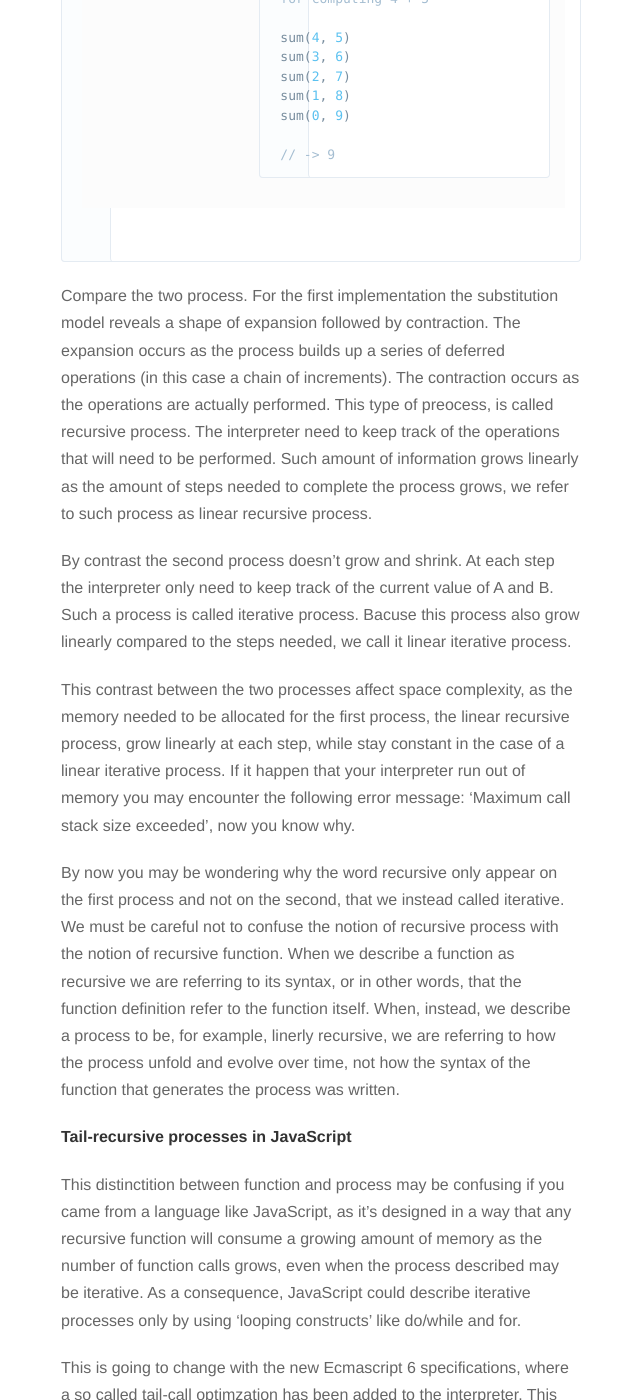
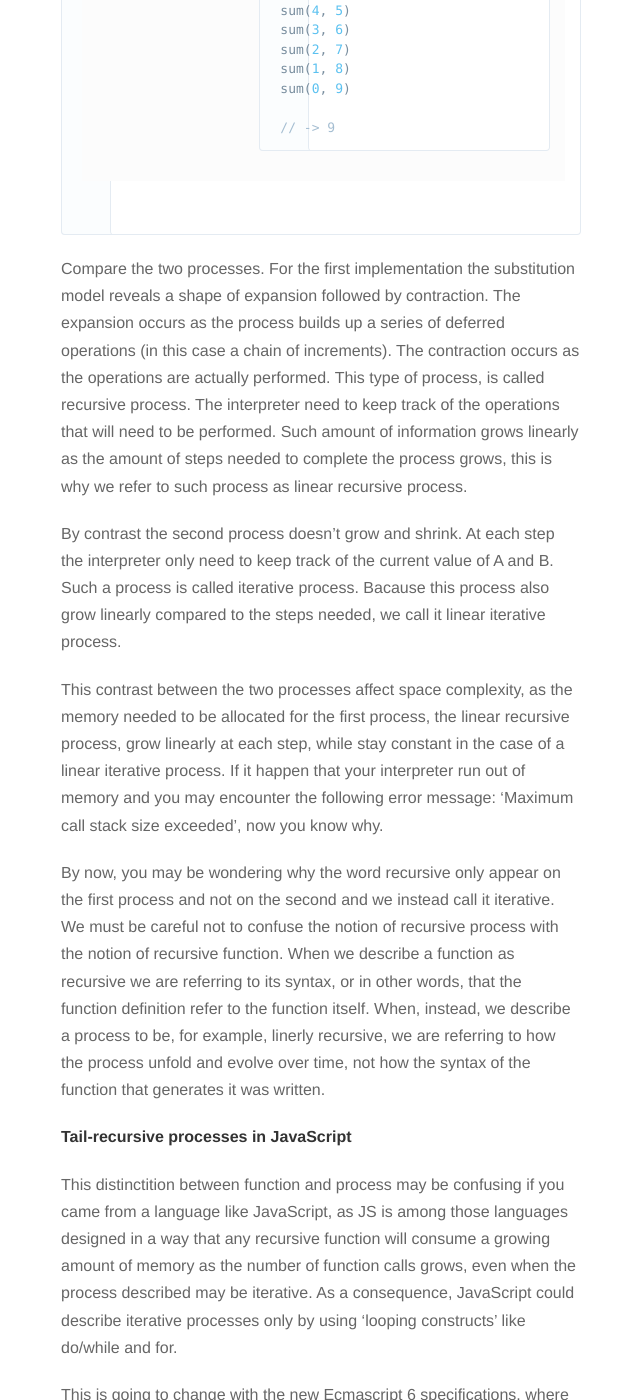
Before and after one commit to nickbalestra/nickbalestra.github.io, a Jekyll site: the page built from _posts/2015-10-10-recursion-workshop.markdown, in a window 1280 px wide and 1400 px high, scrolled down 3103 px. Shown: the whole window, without its empty margins (319-959 px from the left). Built offline with Jekyll 4.4.1, drawn with Linux system fonts in a browser that asks for light colours; nearby versions of some CDN libraries; Markdown is read by kramdown in place of the engine named in the settings; some of the changed text lies outside the part shown.

Commit message:
small fixes to latest post on recursion

```diff
--- a/_posts/2015-10-10-recursion-workshop.markdown
+++ b/_posts/2015-10-10-recursion-workshop.markdown
@@ -13,7 +13,7 @@ This post is my attempt to write about recursion. If you are familiar with SICP,
 
 ## Linear Recursion and Iteration
 
-Let's start by implementing a function that will allow us to calculate the sum of two numbers without relying on the `+` operator. Immagine we were to write a possible implementation of the `+` operator itself.
+Let's start by implementing a function that will allow us to calculate the sum of two numbers without relying on the `+` operator.
 
 For the sake of the example let's assume we have two functions that we can rely on: inc() wich increments its argument by 1 and dec(), which decrements its argument by 1:
 
@@ -56,7 +56,7 @@ inc(8)
 // -> 9
 {% endhighlight %}
 
-Now let's take a different perspective on computing sum. We could describe sum by specifying that we first decrement A and incremen B and then sum them together, and so on until we reach 0 + 9. Therefore, another possible, but still valid, way to define sum in term of inc and dec could be:
+Now let's take a different perspective on computing sum. We could describe sum by specifying that we first decrement A and incremen B and then sum them together, and so on until we reach 0 + 9. Therefore, another possible, but still valid, way to define sum in term of inc and dec is:
 
 {% highlight javascript linenos %}
 function sum(a, b) {
@@ -83,21 +83,21 @@ sum(0, 9)
 // -> 9
 {% endhighlight %}
 
-Compare the two process. For the first implementation the substitution model reveals a shape of expansion followed by contraction. The expansion occurs as the process builds up a series of deferred operations (in this case a chain of increments). The contraction occurs as the operations are actually performed. This type of preocess, is called recursive process. The interpreter need to keep track of the operations that will need to be performed. Such amount of information grows linearly as the amount of steps needed to complete the process grows, we refer to such process as linear recursive process.
+Compare the two processes. For the first implementation the substitution model reveals a shape of expansion followed by contraction. The expansion occurs as the process builds up a series of deferred operations (in this case a chain of increments). The contraction occurs as the operations are actually performed. This type of process, is called recursive process. The interpreter need to keep track of the operations that will need to be performed. Such amount of information grows linearly as the amount of steps needed to complete the process grows, this is why we refer to such process as linear recursive process.
 
-By contrast the second process doesn't grow and shrink. At each step the interpreter only need to keep track of the current value of A and B. Such a process is called iterative process. Bacuse this process also grow linearly compared to the steps needed, we call it linear iterative process.
+By contrast the second process doesn't grow and shrink. At each step the interpreter only need to keep track of the current value of A and B. Such a process is called iterative process. Bacause this process also grow linearly compared to the steps needed, we call it linear iterative process.
 
-This contrast between the two processes affect space complexity, as the memory needed to be allocated for the first process, the linear recursive process, grow linearly at each step, while stay constant in the case of a linear iterative process. If it happen that your interpreter run out of memory you may encounter the following error message: 'Maximum call stack size exceeded', now you know why.
+This contrast between the two processes affect space complexity, as the memory needed to be allocated for the first process, the linear recursive process, grow linearly at each step, while stay constant in the case of a linear iterative process. If it happen that your interpreter run out of memory and you may encounter the following error message: 'Maximum call stack size exceeded', now you know why.
 
-By now you may be wondering why the word recursive only appear on the first process and not on the second, that we instead called iterative. We must be careful not to confuse the notion of recursive process with the notion of recursive function. When we describe a function as recursive we are referring to its syntax, or in other words, that the function definition refer to the function itself. When, instead, we describe a process to be, for example, linerly recursive, we are referring to how the process unfold and evolve over time, not how the syntax of the function that generates the process was written.
+By now, you may be wondering why the word recursive only appear on the first process and not on the second and we instead call it iterative. We must be careful not to confuse the notion of recursive process with the notion of recursive function. When we describe a function as recursive we are referring to its syntax, or in other words, that the function definition refer to the function itself. When, instead, we describe a process to be, for example, linerly recursive, we are referring to how the process unfold and evolve over time, not how the syntax of the function that generates it was written.
 
 ####Tail-recursive processes in JavaScript
 
-This distinctition between function and process may be confusing if you came from a language like JavaScript, as it's designed in a way that any recursive function will consume a growing amount of memory as the number of function calls grows, even when the process described may be iterative. As a consequence, JavaScript could describe iterative processes only by using 'looping constructs' like do/while and for.
+This distinctition between function and process may be confusing if you came from a language like JavaScript, as JS is among those languages designed in a way that any recursive function will consume a growing amount of memory as the number of function calls grows, even when the process described may be iterative. As a consequence, JavaScript could describe iterative processes only by using 'looping constructs' like do/while and for.
 
 This is going to change with the new Ecmascript 6 specifications, where a so called tail-call optimzation has been added to the interpreter. This allows the interpreter to excecute an iterative process in constant space even if that iterative process is described by a recursive function. The tail-recursive implementation in ES6 allow to use the ordinary function invocation to express iterative processes so that special iteration constructs are useful only as syntactic sugar.
 
-If you are familiar with functional libraries like lodash or underscore, you know how we can implement for example functions like each and reduce by relying on looping constructs.
+If you are familiar with functional libraries like lodash or underscore, you know how we can implement functions like each and reduce by relying on looping constructs.
 Following are two examples of a recursive implementation of each and reduce that take advantage of the upcoming ES6 tail-call optimization in order to express a liner iteration process.
 
 #####Tail-recursive each (linear iterative process in ES6)
@@ -185,18 +185,18 @@ We can also define a recursive function to compute the Fibonacci numbers that wi
 var fib = (n, a = 0, b = 1) => (n === 0) ? a : fib(n-1, b, a + b);
 {% endhighlight %}
 
-Now that we saw different recursive processes we may start noticing some pattern emerging in how we define those recursive function responsibles for such processes.
+Now that we saw different recursive processes we may start noticing some pattern emerging in how we define the recursive function responsibles for such processes.
 
 * * *
 
-## Anathomy of a recursive process
+## Anathomy of a recursion
 
 A recursive behaviour is when you can define it by two properties:
 
 - **The Base Case**: The terminating scenario that does not need to recurse anymore in order to produce an answer.
 - **A set of rules** that reduce all the other cases toward the base case.
 
-Let's mark with some comments all the base cases from our previous examples:
+Let's mark with some comments all the base cases from our previous examples to make this even more clear:
 
 {% highlight javascript linenos %}
 function sum(a, b) {
@@ -242,19 +242,19 @@ var fib = (n, a = 0, b = 1) => (n === 0) ? a : // <- BASE CASE
 fib(n-1, b, a + b);
 {% endhighlight %}
 
-An alternative form to remember this base case is the following quote from Andrew Plotkin:
+As a note, is nice to mention the funny quote from Andrew Plotkin about recursions:
 > If you already know what recursion is, just remember the answer. Otherwise, find someone who is standing closer to Douglas Hofstadter than you are; then ask him or her what recursion is.
 
 * * *
 
 ##  Finding land on Civilization 3
 
-To conclude this workshop on recursion, I would like to bring in a Toy Problem where we are going to traverse a Matrix, so that you can get your hands dirty with some recursions.
+To conclude this workshop on recursion, I would like to bring in a Toy Problem about matrix traversal, so that you can get your hands dirty with some recursions.
 
 Let's immagine we have a matrix, representing the map of the virtual world we are going to play on in [Civilization 3](https://en.wikipedia.org/wiki/Civilization_III).
 
-We want to start our game on the vastest territory possible to increase the fun.
-To do that we'll need to define a function `continentCounter` that accept a world matrix, an X and Y cordinate as parameters. ContinentCounter returns the number of 'tiles' that the land you are standing on in a specific place with coordinate x and y is comprised of.
+We want to start our game on the vastest territory possible to increase the fun, and be able in to just quite and restart a new game in case the territory we were radnomly given at the beginning of our game is too small to have some reasonable amount of fun within it.
+To do that we'll need to define a function `continentCounter` that accept a world matrix, and xy coordinates as parameters. ContinentCounter will returns the number of 'tiles' that the land on the given coordinates x and y is comprised of, or 0 in case of water.
 Land is defined as the continuos walkable surface not crossed by water.
 
 ### prompt:
```
Also changed, not shown: other parts of _posts/2015-10-10-recursion-workshop.markdown (+5 -5 lines).
